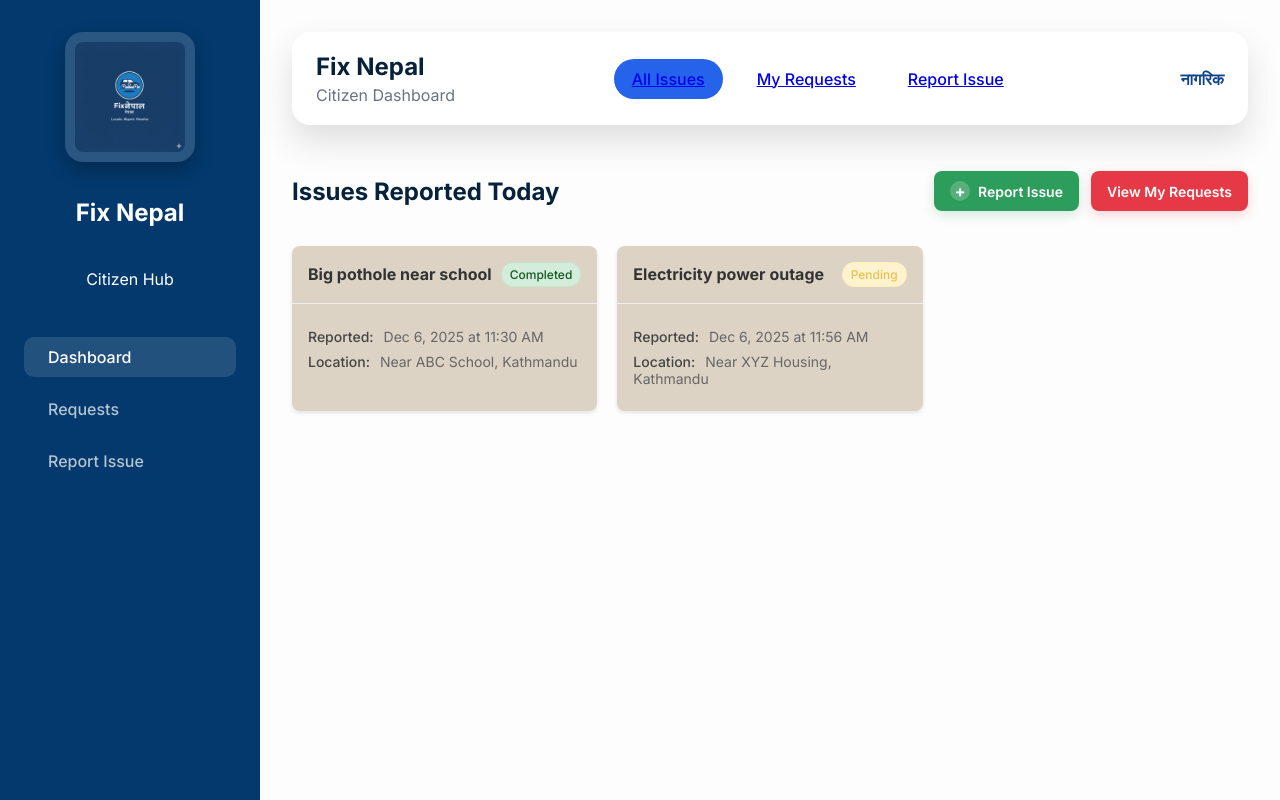
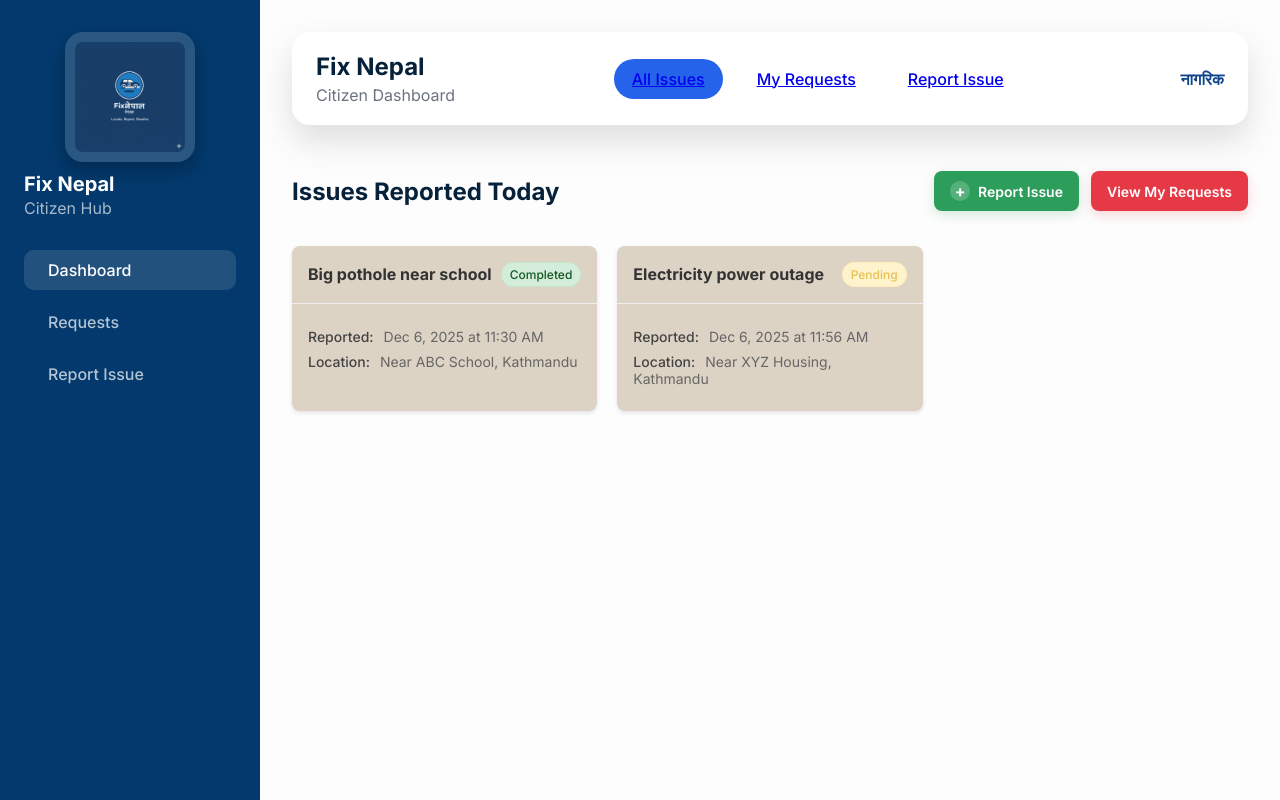
Before and after one commit to nabinthapaofc-stack/Fix-Nepal, a PHP site: page / in a window 1280 px wide. Run offline with PHP 8.4, Linux system fonts and the light colour scheme.

Commit message:
refactor: remove unused sidebar-brand styles for cleaner code

```diff
--- a/css/sidebar.css
+++ b/css/sidebar.css
@@ -14,19 +14,6 @@
     gap: 32px;
 }
 
-.sidebar-brand {
-    display: flex;
-    flex-direction: column;
-    align-items: center;
-    text-align: center;
-    gap: 6px;
-}
-
-.sidebar-logo-link {
-    display: inline-flex;
-    justify-content: center;
-}
-
 .sidebar-logo {
     width: 110px;
     height: auto;
@@ -36,6 +23,16 @@
     border-radius: 18px;
     background: rgba(255, 255, 255, 0.15);
     box-shadow: 0 8px 18px rgba(0, 0, 0, 0.25);
+}
+
+.sidebar-brand h2 {
+    margin: 0;
+    font-size: 20px;
+}
+
+.sidebar-brand p {
+    margin: 2px 0 0;
+    color: rgba(255, 255, 255, 0.65);
 }
 
 .sidebar-nav {
```
